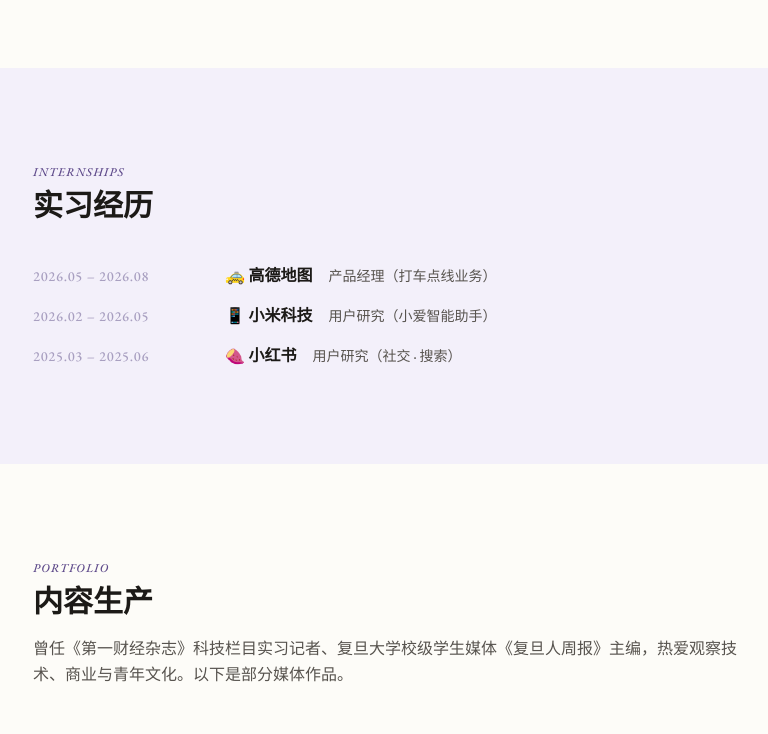
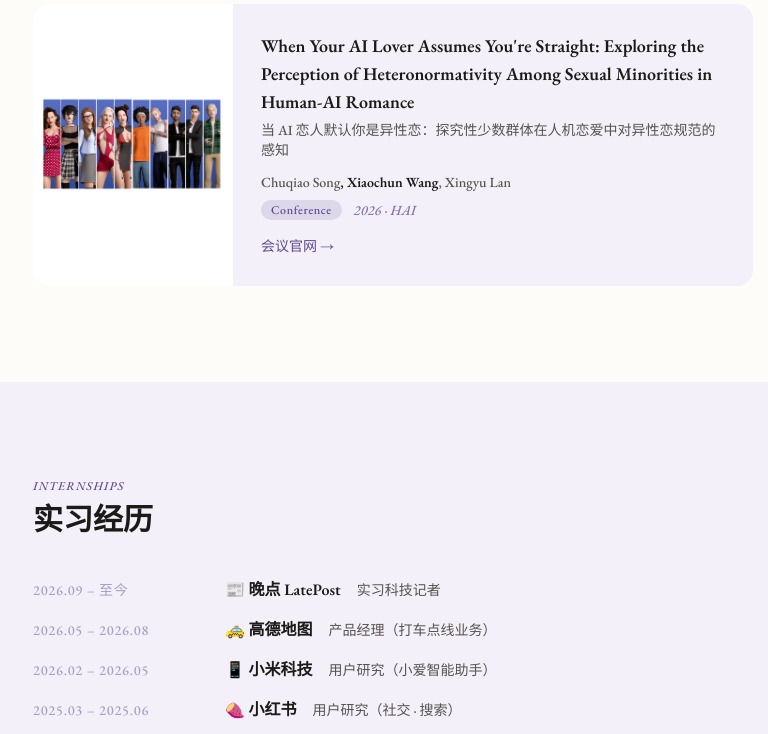
Before and after one commit to XiaochunLilyWang/XiaochunLilyWang.github.io, a React (Vite) app: page / in a window 1280 px wide. Shown: the part 1580-2314 px from the top of the page, without its empty margins (247-1015 px from the left). Built offline with nearby package versions, Linux system fonts and the light colour scheme.

Commit message:
Add LatePost and CBN Weekly internships, HAI 2026 paper

```diff
--- a/src/data/profile.tsx
+++ b/src/data/profile.tsx
@@ -45,6 +45,23 @@
     link: "https://www.natcom.org/nca-112th-annual-convention/",
     linkText: { zh: "会议官网 →", en: "Conference →" },
     image: "/images/nca-figure.png",
+  },
+  {
+    titleEn:
+      "When Your AI Lover Assumes You're Straight: Exploring the Perception of Heteronormativity Among Sexual Minorities in Human-AI Romance",
+    titleZh:
+      "当 AI 恋人默认你是异性恋：探究性少数群体在人机恋爱中对异性恋规范的感知",
+    authors: [
+      { name: "Chuqiao Song" },
+      { name: "Xiaochun Wang", highlight: true },
+      { name: "Xingyu Lan" },
+    ],
+    type: "Conference",
+    year: "2026",
+    venue: "HAI",
+    link: "https://hai-conference.net/hai2026/program-schedule/",
+    linkText: { zh: "会议官网 →", en: "Conference →" },
+    image: "/images/hai-figure.png",
   },
 ]
 
@@ -107,6 +124,11 @@
     heading: "实习经历",
     list: [
       {
+        period: "2026.09 – 至今",
+        company: "📰 晚点 LatePost",
+        role: "实习科技记者",
+      },
+      {
         period: "2026.05 – 2026.08",
         company: "🚕 高德地图",
         role: "产品经理（打车点线业务）",
@@ -120,6 +142,11 @@
         period: "2025.03 – 2025.06",
         company: "🍠 小红书",
         role: "用户研究（社交 · 搜索）",
+      },
+      {
+        period: "2024.07 – 2025.01",
+        company: "📈 第一财经杂志",
+        role: "实习科技记者",
       },
     ],
   },
@@ -265,6 +292,11 @@
     heading: "Internships",
     list: [
       {
+        period: "Sep 2026 – Present",
+        company: "LatePost",
+        role: "Technology Reporter Intern",
+      },
+      {
         period: "May 2026 – Aug 2026",
         company: "Amap (Alibaba)",
         role: "Product Manager, Ride-hailing POI & Route",
@@ -278,6 +310,11 @@
         period: "Mar 2025 – Jun 2025",
         company: "Xiaohongshu (RED)",
         role: "User Research, Social & Search",
+      },
+      {
+        period: "Jul 2024 – Jan 2025",
+        company: "CBN Weekly",
+        role: "Technology Reporter Intern",
       },
     ],
   },
```
Also changed, not shown: public/images/hai-figure.png (added).
